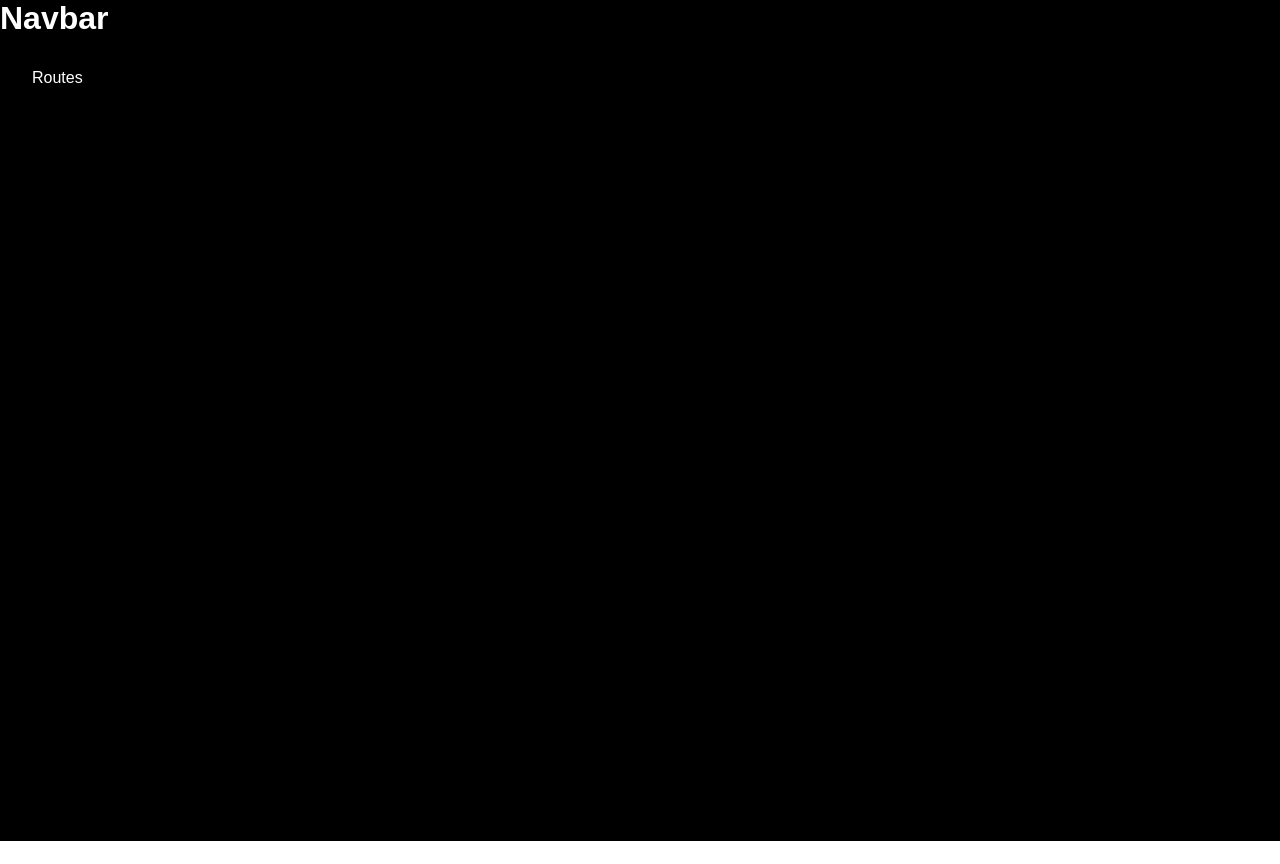
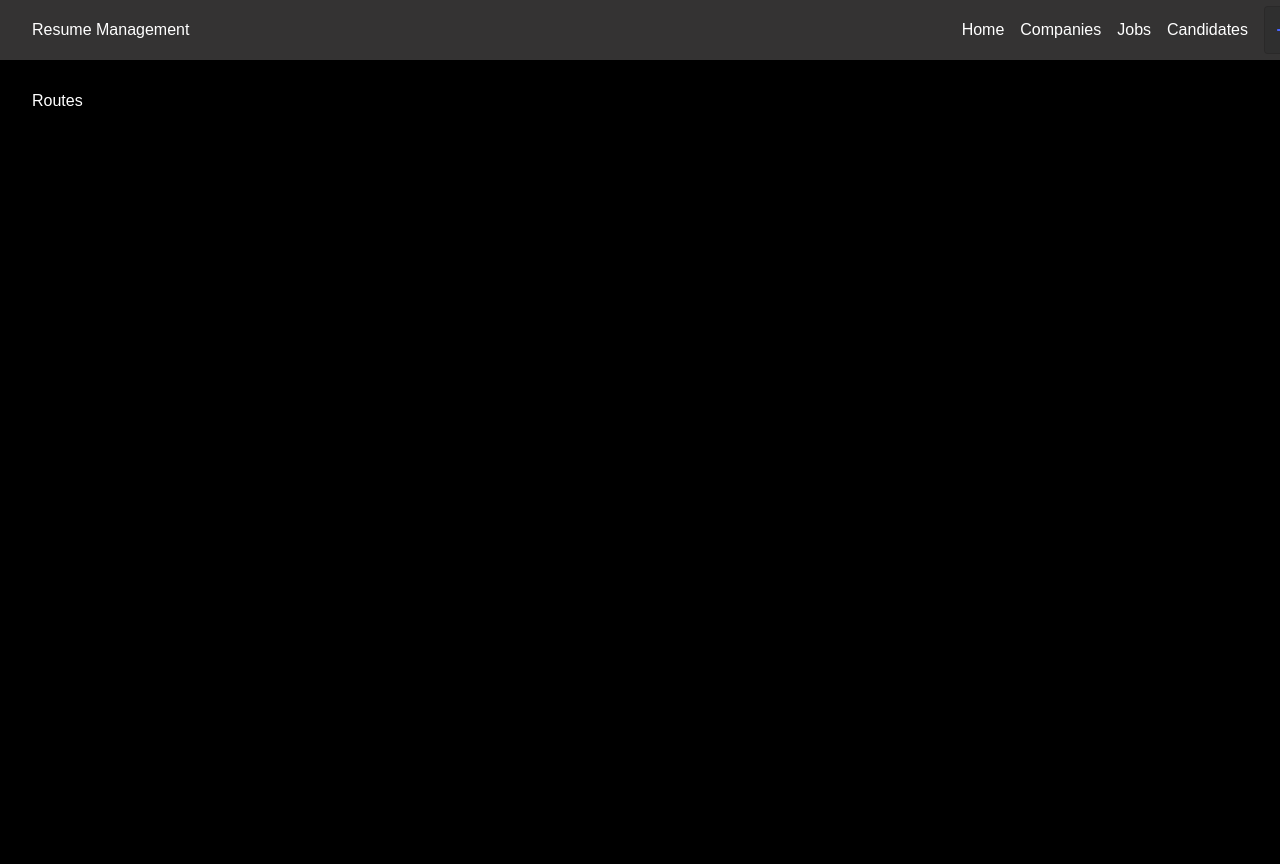
Before and after one commit to azooz59T/recruitment-project-frontend, a React (Create React App) app: page / in a window 1280 px wide. Shown: the top 864 px of the page. Before the commit the page ends 841 px from the top, so only its background shows below. Built offline with nearby package versions, Linux system fonts and the light colour scheme.

Commit message:
Add Navbar to App

```diff
--- a/src/App.tsx
+++ b/src/App.tsx
@@ -1,5 +1,6 @@
 import React, { useContext } from 'react'
 import { ThemeContext } from './context/theme.context'
+import Navbar from './navbar/Navbar.component';
 
 const App = () => {
   const {darkMode} = useContext(ThemeContext);
@@ -7,7 +8,7 @@ const App = () => {
   const apptheme = darkMode ? "app dark" : "app";
   return (
     <div className={apptheme}>
-      <h1>Navbar</h1>
+      <Navbar />
       <div className="wrapper">
         Routes
       </div>
```
